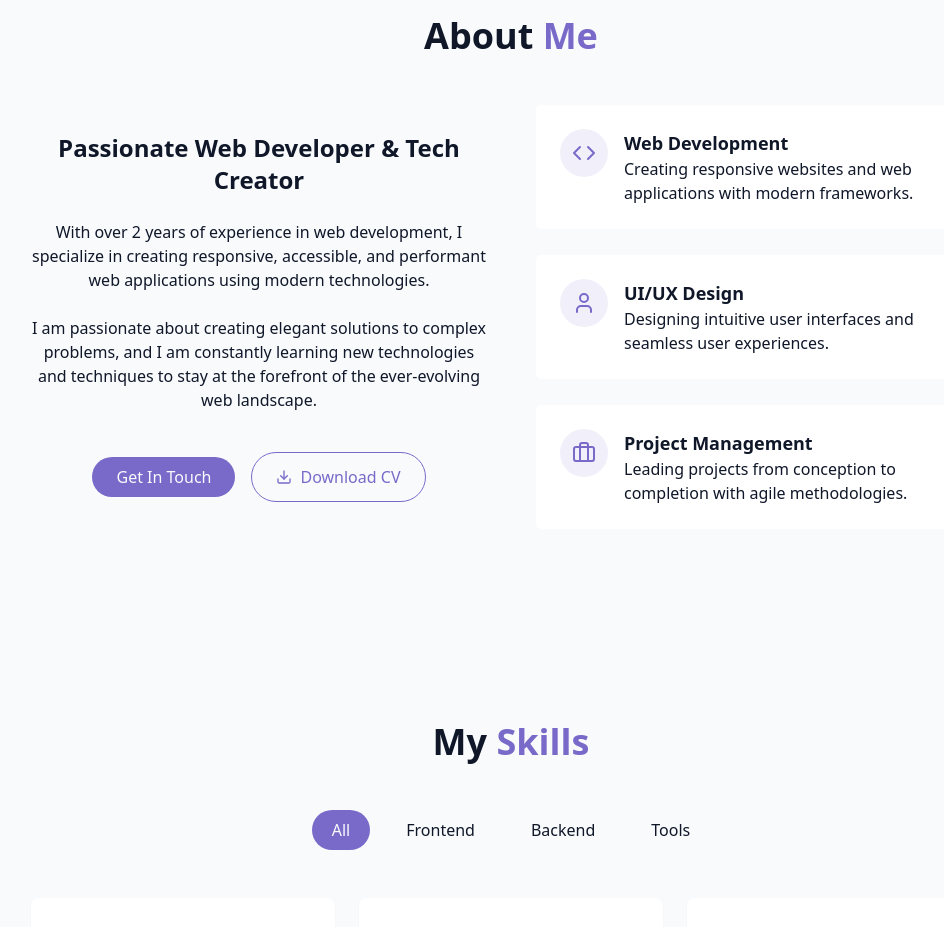
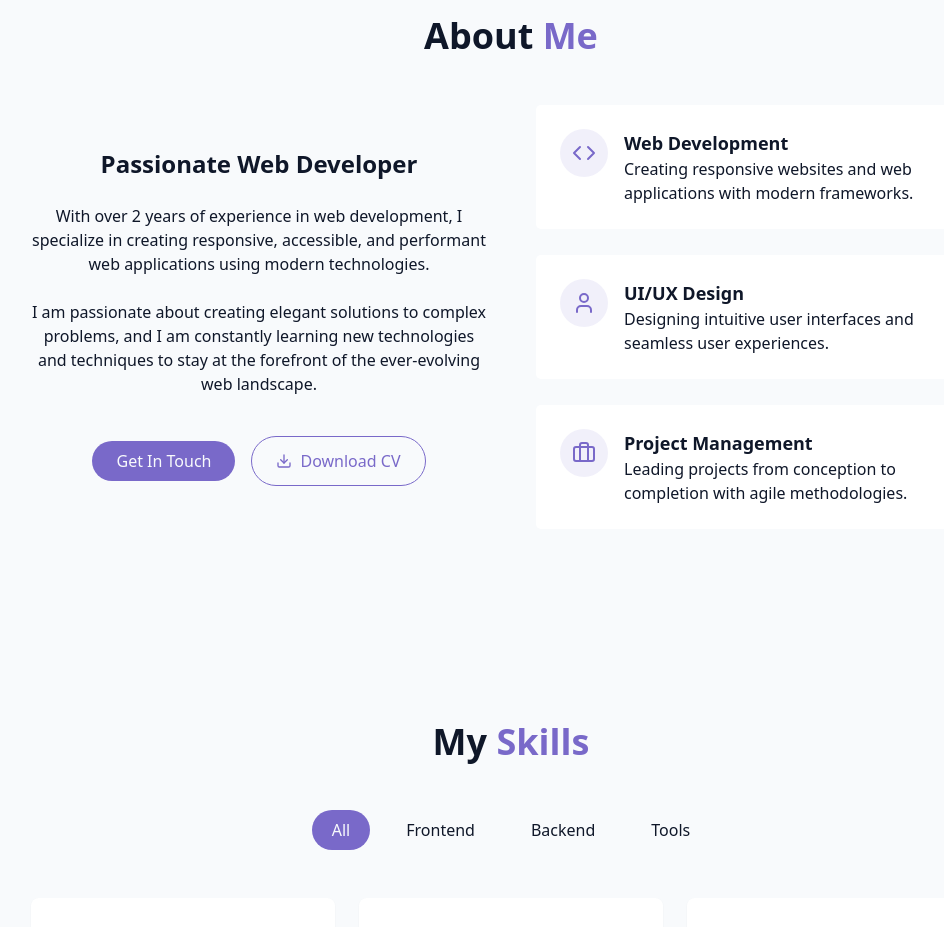
Before and after one commit to Abdelmajeed0/abdelmajeed-portofolio, a React (Vite) app: page / in a window 1280 px wide. Shown: the part 880-1807 px from the top of the page, without its empty margins (129-1073 px from the left). Built offline with nearby package versions, Linux system fonts and the light colour scheme.

Commit message:
edited the about section content

```diff
--- a/src/components/AboutSection.jsx
+++ b/src/components/AboutSection.jsx
@@ -59,9 +59,7 @@
             variants={fadeInVariants}
             transition={{ duration: 0.6, delay: 0.2 }}
           >
-            <h3 className="text-2xl font-semibold">
-              Passionate Web Developer & Tech Creator
-            </h3>
+            <h3 className="text-2xl font-semibold">Passionate Web Developer</h3>
 
             <p className="text-muted-foreground">
               With over 2 years of experience in web development, I specialize
```
